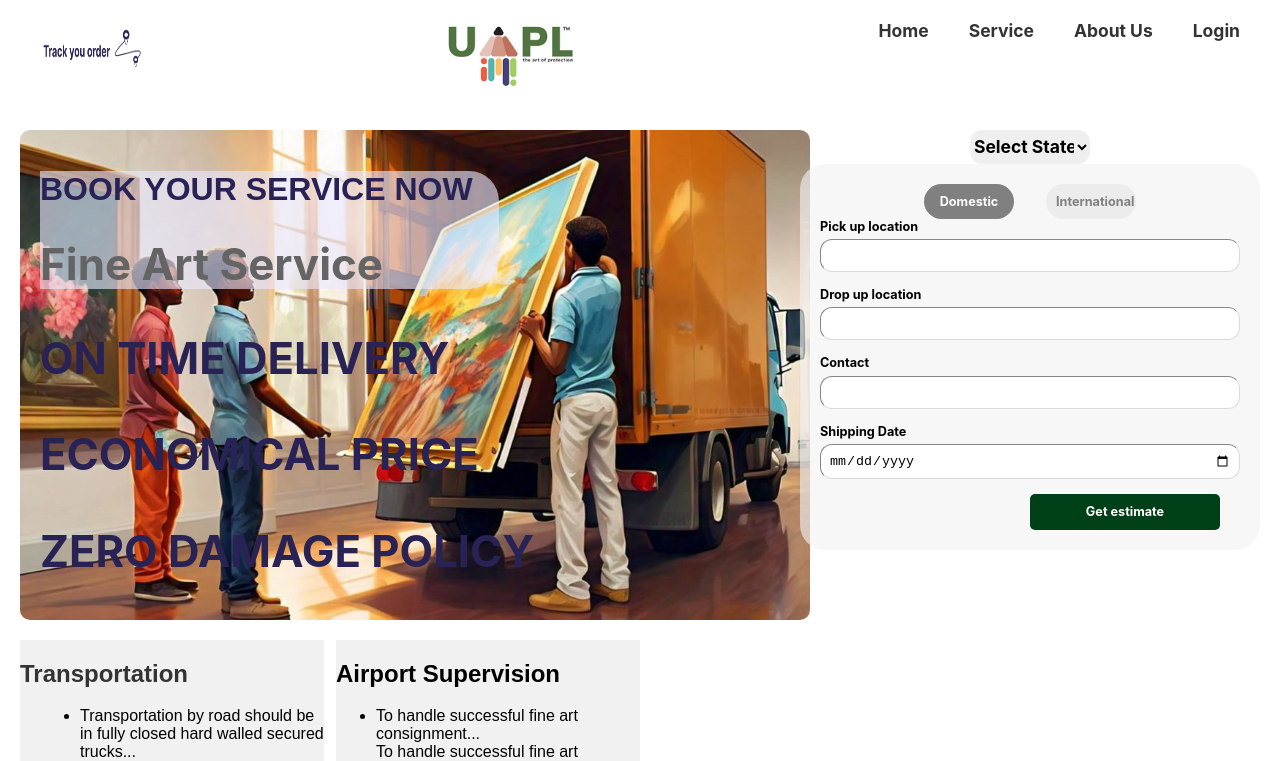
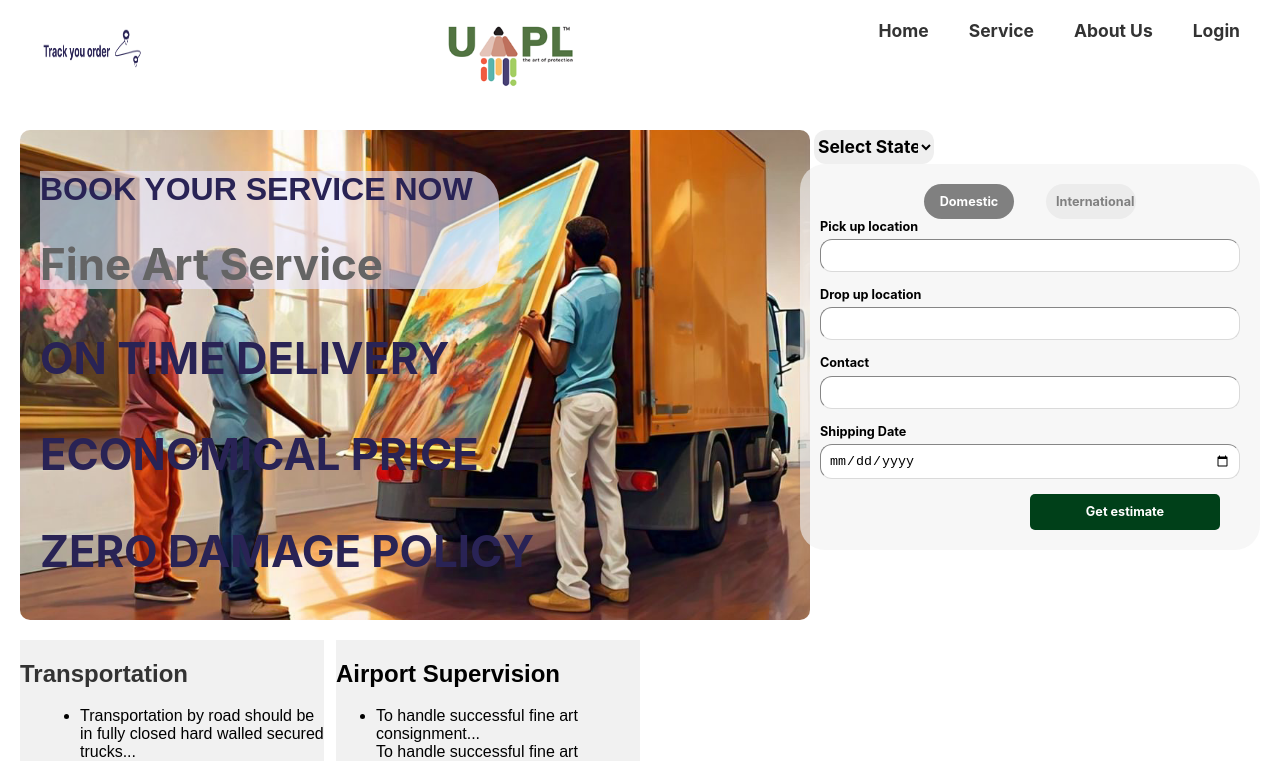
Before and after one commit to lakshmivenkateswara2356/artservices, a React (Create React App) app: page / in a window 1280 px wide. Shown: the top 761 px of the page. Built offline with nearby package versions, Linux system fonts and the light colour scheme.

Commit message:
addedlocationcommit

```diff
--- a/src/components/ServiceForm/index.css
+++ b/src/components/ServiceForm/index.css
@@ -87,3 +87,7 @@ margin-left: 190px;
    border-color:#DADADA;
 
 }
+
+.locationarr{
+    margin-right: 312px;
+}
--- a/src/components/ServiceForm/index.js
+++ b/src/components/ServiceForm/index.js
@@ -43,7 +43,7 @@ function ServiceForm() {
 
   return (
     <div>
-      <div >
+      <div className="locationarr">
           {formData.serviceType === 'domestic' ? (
             <select className="countryhooli"
               name="state"
```
